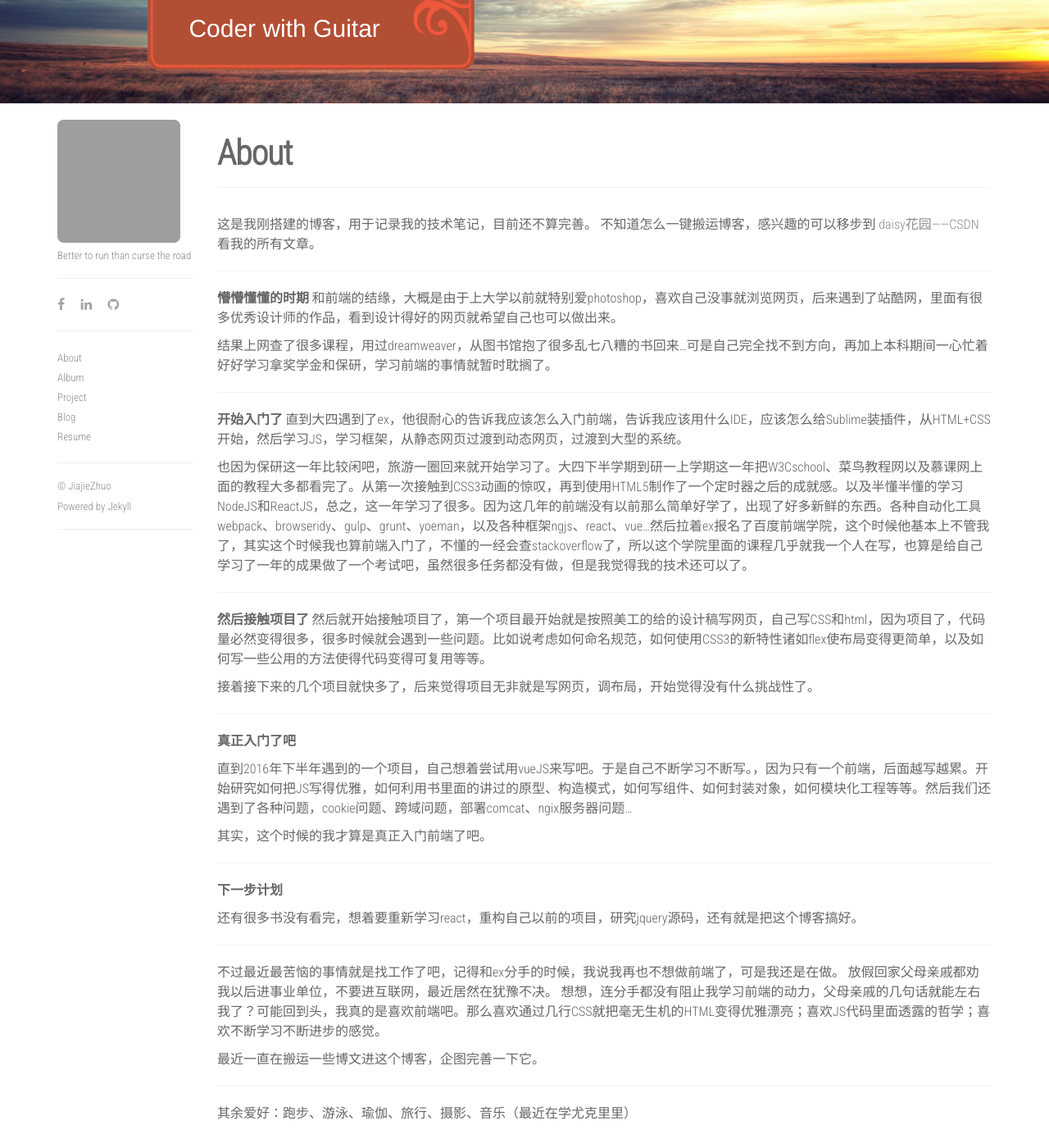
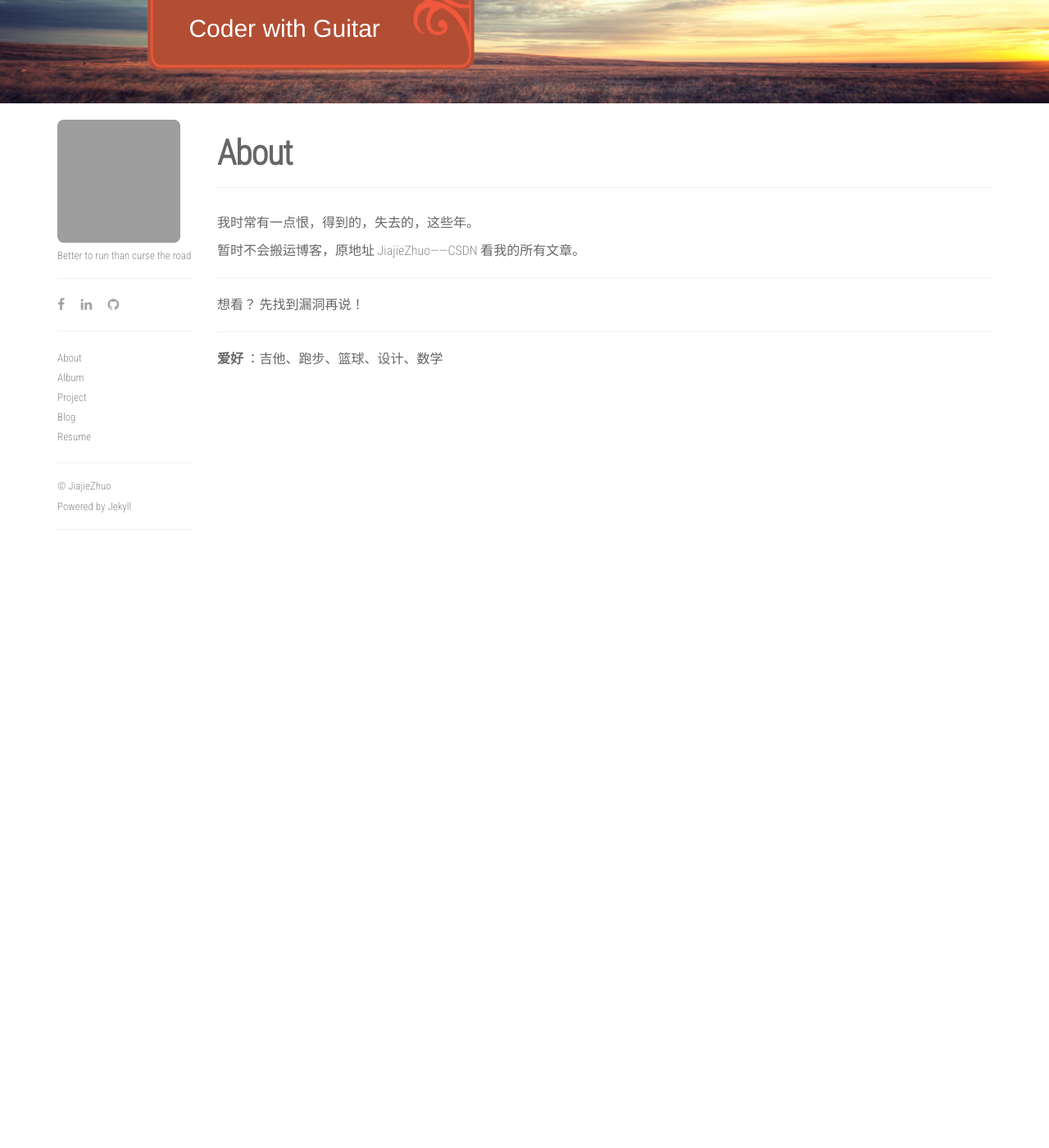
Before and after one commit to 0lddriv3r/0lddriv3r.github.io, a Jekyll site: the page built from about.md, in a window 1280 px wide and 1400 px high, scrolled down 274 px. Shown: the whole window at 82% size. Built offline with Jekyll 4.4.1, drawn with Linux system fonts in a browser that asks for light colours; nearby versions of some CDN libraries; after the commit the page ends 940 px from its top, so only the background shows below that; grey boxes are pictures that could not be loaded.

Commit message:
Write the about.md.

```diff
--- a/about.md
+++ b/about.md
@@ -4,53 +4,15 @@ title: About
 permalink: /about/
 ---
 
-这是我刚搭建的博客，用于记录我的技术笔记，目前还不算完善。
-不知道怎么一键搬运博客，感兴趣的可以移步到 [daisy花园——CSDN](http://blog.csdn.net/sinat_25127047) 看我的所有文章。
+我时常有一点恨，得到的，失去的，这些年。
 
-***
+暂时不会搬运博客，原地址 [JiajieZhuo——CSDN](http://blog.csdn.net/jiajiezhuo) 看我的所有文章。
 
-**懵懵懂懂的时期**
-和前端的结缘，大概是由于上大学以前就特别爱photoshop，喜欢自己没事就浏览网页，后来遇到了站酷网，里面有很多优秀设计师的作品，看到设计得好的网页就希望自己也可以做出来。
+---
 
-结果上网查了很多课程，用过dreamweaver，从图书馆抱了很多乱七八糟的书回来...可是自己完全找不到方向，再加上本科期间一心忙着好好学习拿奖学金和保研，学习前端的事情就暂时耽搁了。
+想看？
+先找到漏洞再说！
 
-***
+---
 
-**开始入门了**
-直到大四遇到了ex，他很耐心的告诉我应该怎么入门前端，告诉我应该用什么IDE，应该怎么给Sublime装插件，从HTML+CSS开始，然后学习JS，学习框架，从静态网页过渡到动态网页，过渡到大型的系统。
-
-也因为保研这一年比较闲吧，旅游一圈回来就开始学习了。大四下半学期到研一上学期这一年把W3Cschool、菜鸟教程网以及慕课网上面的教程大多都看完了。从第一次接触到CSS3动画的惊叹，再到使用HTML5制作了一个定时器之后的成就感。以及半懂半懂的学习NodeJS和ReactJS，总之，这一年学习了很多。因为这几年的前端没有以前那么简单好学了，出现了好多新鲜的东西。各种自动化工具webpack、browseridy、gulp、grunt、yoeman，以及各种框架ngjs、react、vue...然后拉着ex报名了百度前端学院，这个时候他基本上不管我了，其实这个时候我也算前端入门了，不懂的一经会查stackoverflow了，所以这个学院里面的课程几乎就我一个人在写，也算是给自己学习了一年的成果做了一个考试吧，虽然很多任务都没有做，但是我觉得我的技术还可以了。
-
-***
-
-**然后接触项目了**
-然后就开始接触项目了，第一个项目最开始就是按照美工的给的设计稿写网页，自己写CSS和html，因为项目了，代码量必然变得很多，很多时候就会遇到一些问题。比如说考虑如何命名规范，如何使用CSS3的新特性诸如flex使布局变得更简单，以及如何写一些公用的方法使得代码变得可复用等等。
-
-接着接下来的几个项目就快多了，后来觉得项目无非就是写网页，调布局，开始觉得没有什么挑战性了。
-
-***
-
-**真正入门了吧**
-
-直到2016年下半年遇到的一个项目，自己想着尝试用vueJS来写吧。于是自己不断学习不断写。，因为只有一个前端，后面越写越累。开始研究如何把JS写得优雅，如何利用书里面的讲过的原型、构造模式，如何写组件、如何封装对象，如何模块化工程等等。然后我们还遇到了各种问题，cookie问题、跨域问题，部署comcat、ngix服务器问题...
-
-其实，这个时候的我才算是真正入门前端了吧。
-
-***
-
-**下一步计划**
-
-还有很多书没有看完，想着要重新学习react，重构自己以前的项目，研究jquery源码，还有就是把这个博客搞好。
-
-***
-
-不过最近最苦恼的事情就是找工作了吧，记得和ex分手的时候，我说我再也不想做前端了，可是我还是在做。
-放假回家父母亲戚都劝我以后进事业单位，不要进互联网，最近居然在犹豫不决。
-想想，连分手都没有阻止我学习前端的动力，父母亲戚的几句话就能左右我了？可能回到头，我真的是喜欢前端吧。那么喜欢通过几行CSS就把毫无生机的HTML变得优雅漂亮；喜欢JS代码里面透露的哲学；喜欢不断学习不断进步的感觉。
-
-
-最近一直在搬运一些博文进这个博客，企图完善一下它。
-
-***
-
-其余爱好：跑步、游泳、瑜伽、旅行、摄影、音乐（最近在学尤克里里）
+**爱好** ：吉他、跑步、篮球、设计、数学
--- a/css/resume.css
+++ b/css/resume.css
@@ -95,6 +95,6 @@ h3{
 	position: absolute;
 	float: right;
 	top:10px;
-	right: 300px;
+	right: 260px;
 	/*:0px;*/
 }
```
